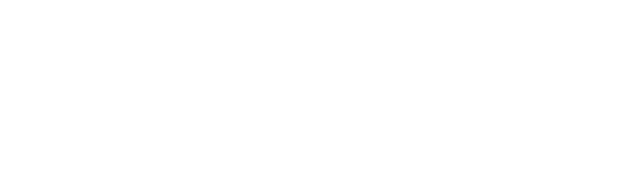
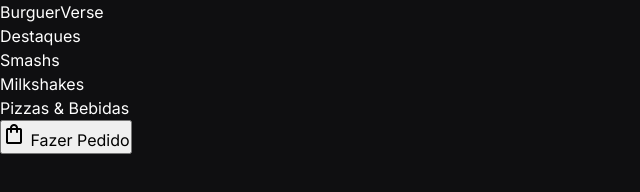
Before and after one commit to rebeca-magri/burguer-verse, a plain HTML site: page index.html in a window 1280 px wide. Shown: the whole page, without its empty margins (0-640 px from the left). Drawn offline with nearby package versions, Linux system fonts and the light colour scheme.

Commit message:
feat: Estruturando o header do html

```diff
--- a/css/global.css
+++ b/css/global.css
@@ -0,0 +1,8 @@
+/* Configuração inicial e temas consumidos as variáveis do design-system */
+body{
+    background-color: var(--color-bg-main);
+    color: var(--color-text-main);
+    font-family: var(--font-body);
+    font-size: var(--fs-base);
+    -webkit-font-smoothing: antialiased
+}
--- a/index.html
+++ b/index.html
@@ -17,6 +17,34 @@
     <link rel="stylesheet" href="./css/main.css">
 </head>
 <body>
+    <!-- CABEÇALHO FIXO -->
+    <header class="header">
+        <div class="container header__nav">
 
+            <a href="#" class="header__logo" aria-label="BurguerVerse - Página Inicial">
+                Burguer<span>Verse</span>
+            </a>
+
+            <nav aria-label="Menu da Navegação Principal">
+                <ul class="header__menu">
+                    <li><a href="#destaques" class="header__link">Destaques</a></li>
+                    <li><a href="#lanches" class="header__link">Smashs</a></li>
+                    <li><a href="#milkshakes" class="header__link">Milkshakes</a></li>
+                    <li><a href="#pizzas" class="header__link">Pizzas & Bebidas</a></li>
+                </ul>
+            </nav>
+
+            <button class="btn btn--primary" type="button" aria-label="Abrir sacola de compras">
+                <span class="material-symbols-outlined" aria-hidden="true">shopping_bag</span>
+                <span>Fazer Pedido</span>
+            </button>
+        </div>
+    </header>
+
+    <!-- CONTEÚDO PRINCIPAL -->
+    <main></main>
+
+    <!-- RODAPÉ -->
+    <footer class="footer"></footer>
 </body>
 </html>
```
